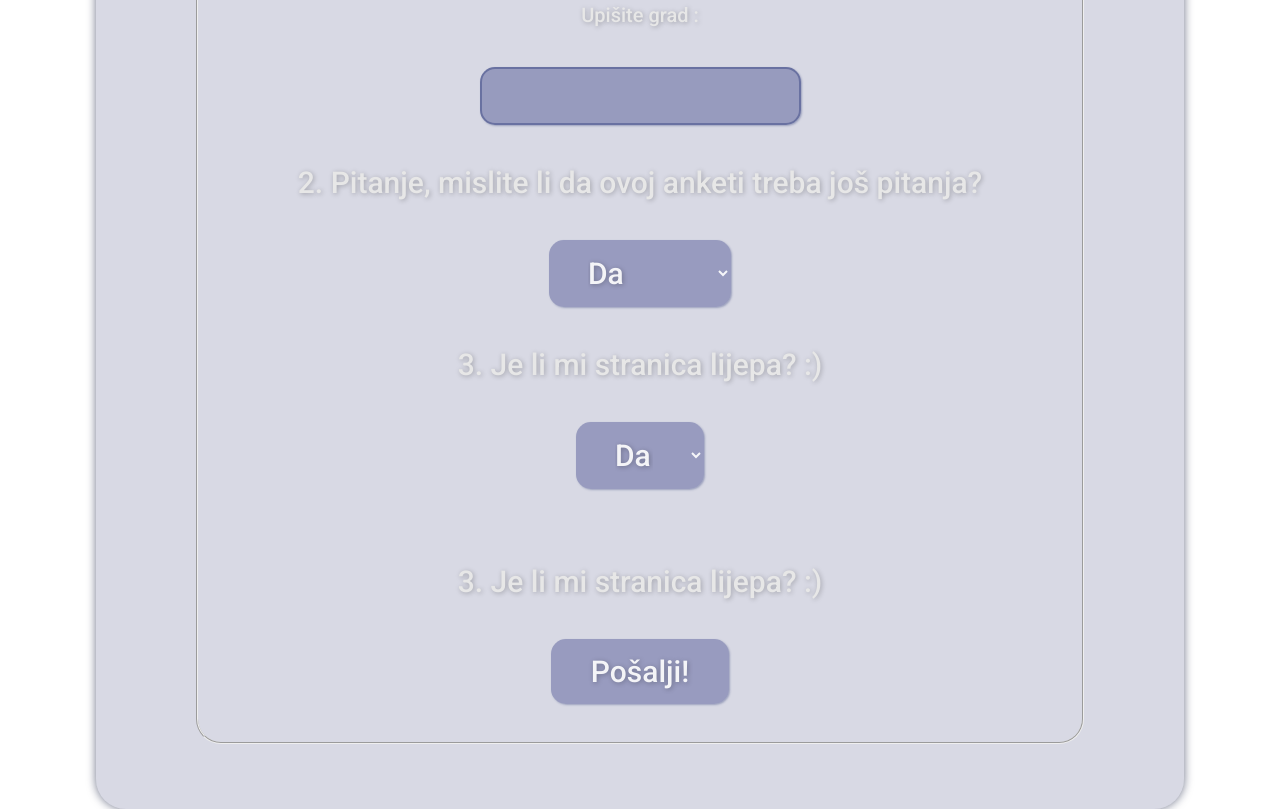
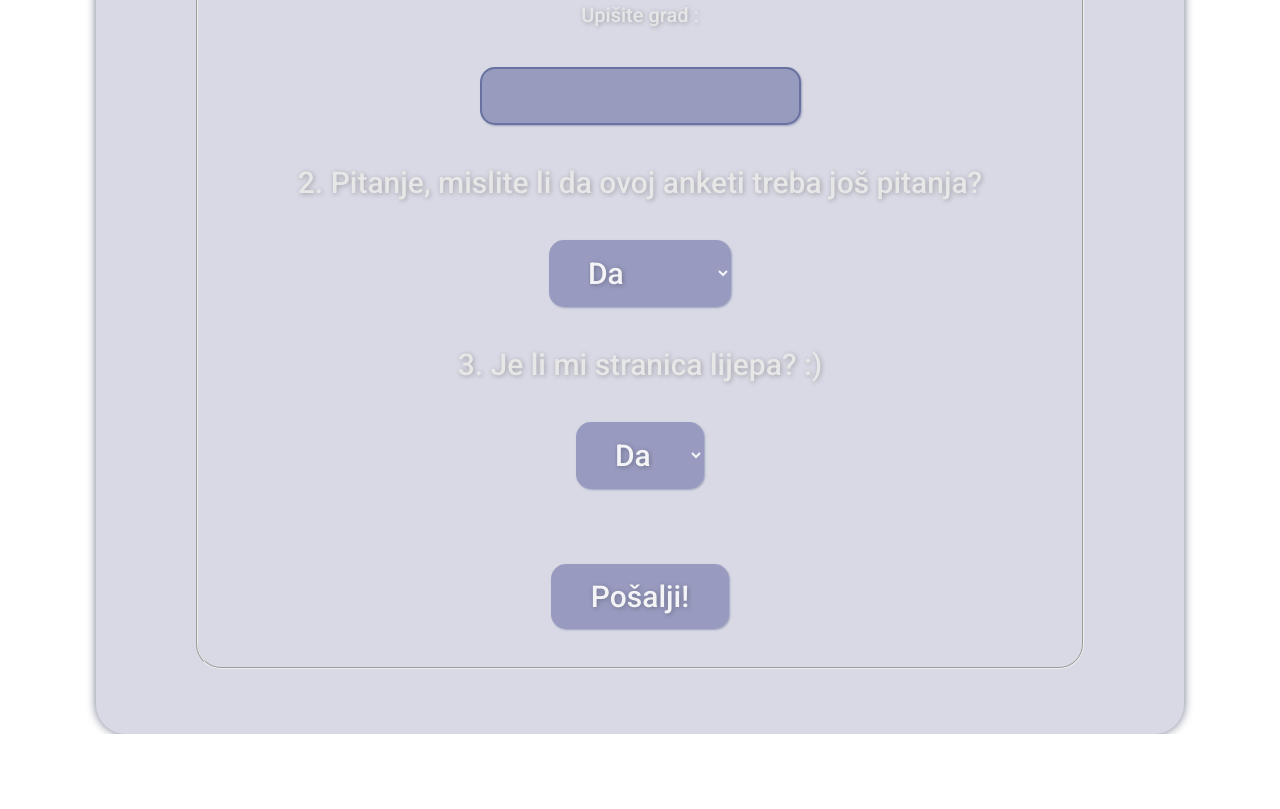
Before and after one commit to FailG55/Multimedijske-komunikacije-1, a plain HTML site: page forma.html in a window 1280 px wide. Shown: the part 826-1635 px from the top of the page. After the commit the page ends 1560 px from the top, so only its background shows below. Drawn offline with Linux system fonts and the light colour scheme; a web font is replaced by a local one.

Commit message:
Update forma.html

```diff
--- a/forma.html
+++ b/forma.html
@@ -45,7 +45,6 @@
               <option>Da</option>
               <option>Ne</option>
             </select><br><br>
-            <h2>3. Je li mi stranica lijepa? :)</h2>
               <button name="subject" type="submit" value="posalji">Pošalji!</button>
             </fieldset>
           </form>
```
